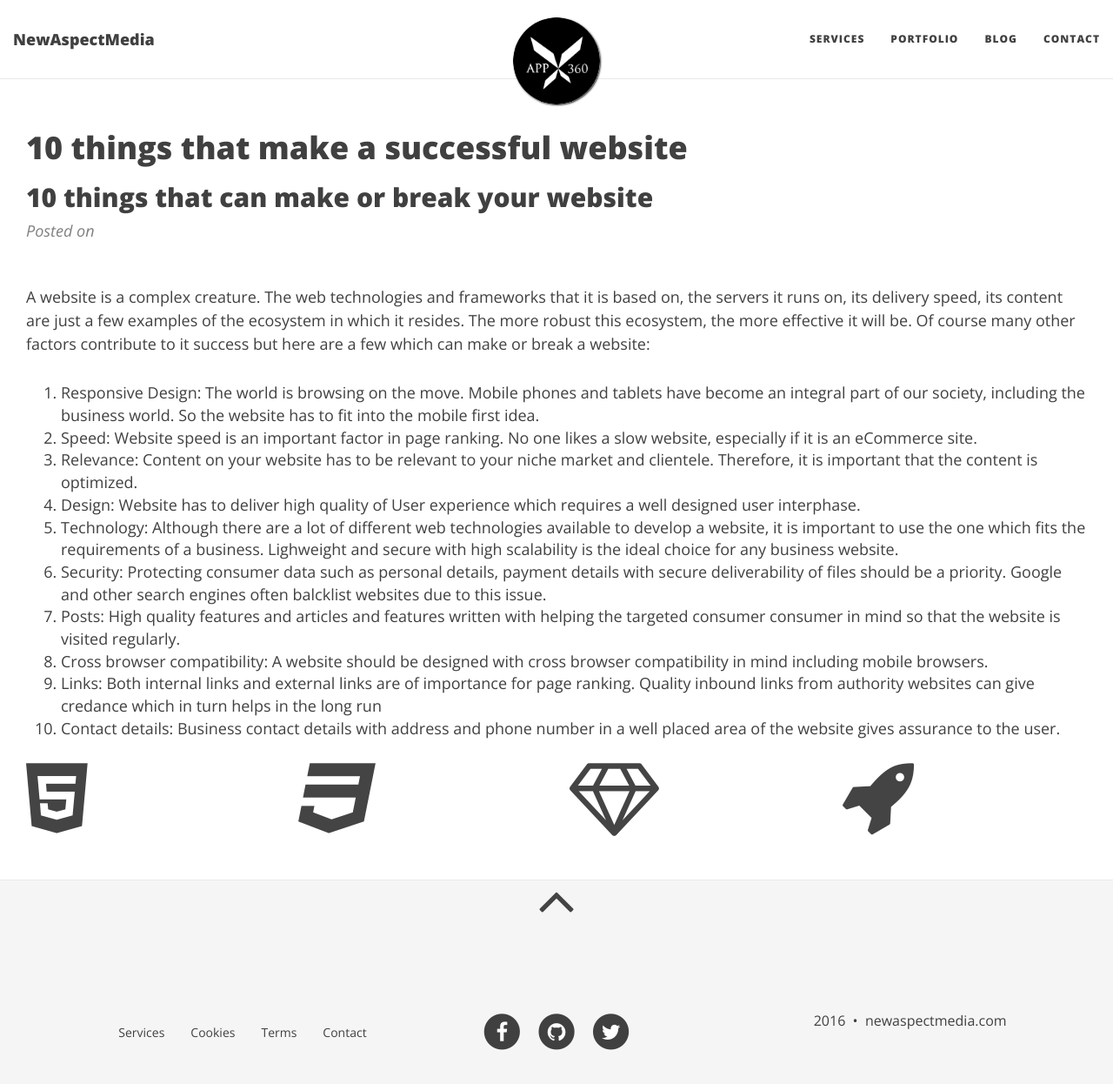
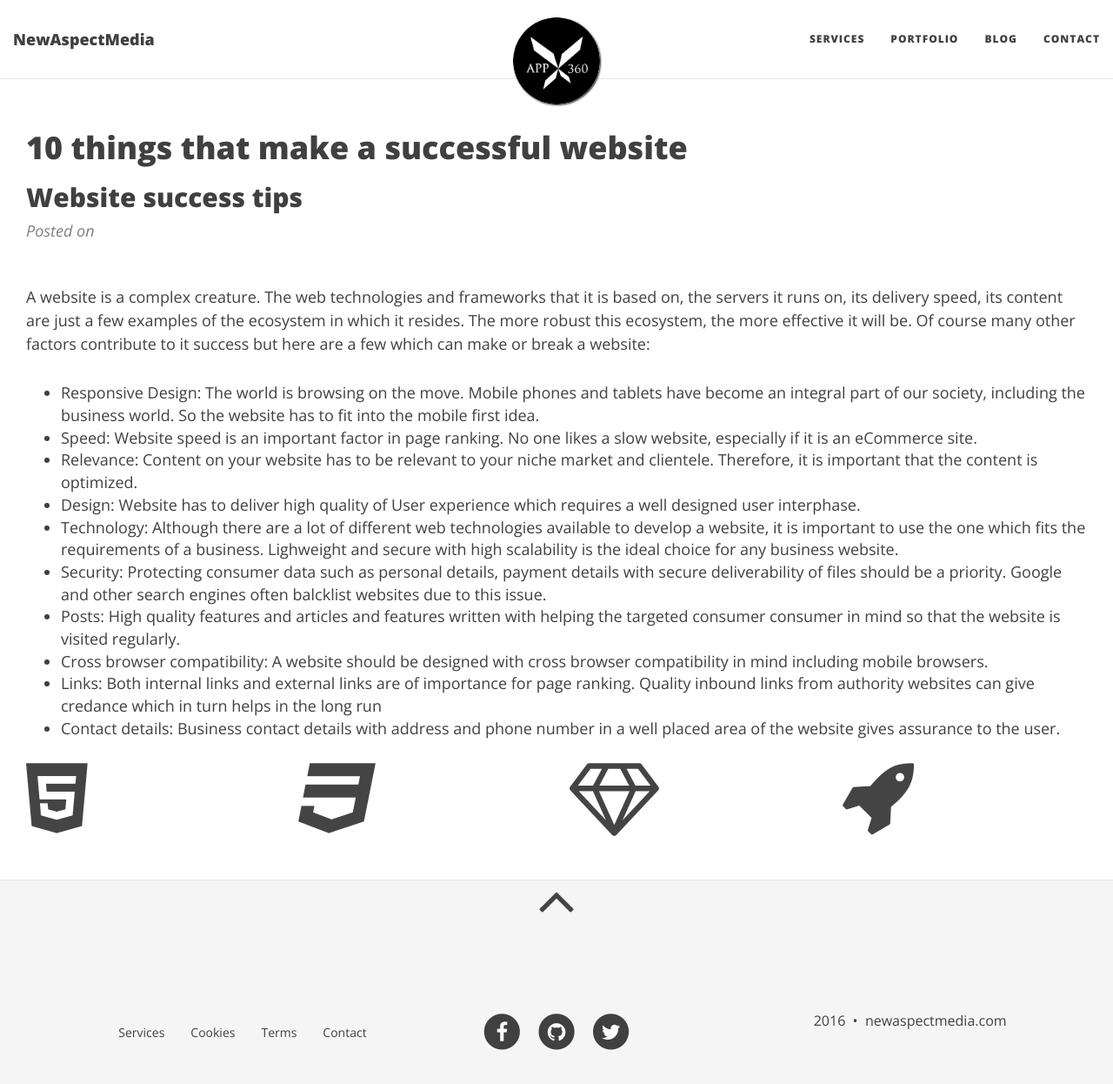
Before and after one commit to newmedia77/appxnam, a Jekyll site: the page built from 10-things-that-can-make-or-break-your-website.html, in a window 1280 px wide and 1262 px high. Shown: the top 1246 px of the window at 87% size. Built offline with Jekyll 4.4.1, drawn with Linux system fonts in a browser that asks for light colours; nearby versions of some CDN libraries.

Commit message:
andreas
ol to ul

```diff
--- a/10-things-that-can-make-or-break-your-website.html
+++ b/10-things-that-can-make-or-break-your-website.html
@@ -1,12 +1,12 @@
 ---
 layout: post
 title: 10 things that make a successful website
-subtitle: 10 things that can make or break your website
+subtitle: Website success tips
 ---
 
 <p>A website is a complex creature. The web technologies and frameworks that it is based on, the servers it runs on, its delivery speed, its content are just a few examples of the ecosystem in which it resides. The more robust this ecosystem, the more effective it will be. Of course many other factors contribute to it success but here are a few which can make or break a website:&nbsp;</p>
 
-<ol>
+<ul>
 	<li>Responsive Design: The world is browsing on the move. Mobile phones and tablets have become an integral part of our society, including the business world. So the website has to fit into the mobile first idea.&nbsp;</li>
 	<li>Speed: Website speed is an important factor in page ranking. No one likes a slow website, especially if it is an eCommerce site.&nbsp;</li>
 	<li>Relevance: Content on your website has to be relevant to your niche market and clientele. Therefore, it is important that the content is optimized.</li>
@@ -17,4 +17,4 @@ subtitle: 10 things that can make or break your website
 	<li>Cross browser compatibility: A website should be designed with cross browser compatibility in mind including mobile browsers.</li>
 	<li>Links: Both internal links and external links are of importance for page ranking. Quality inbound links from authority websites can give credance which in turn helps in the long run</li>
 	<li>Contact details: Business contact details with address and phone number in a well placed area of the website gives assurance to the user.</li>
-</ol>
+</ul>
```
